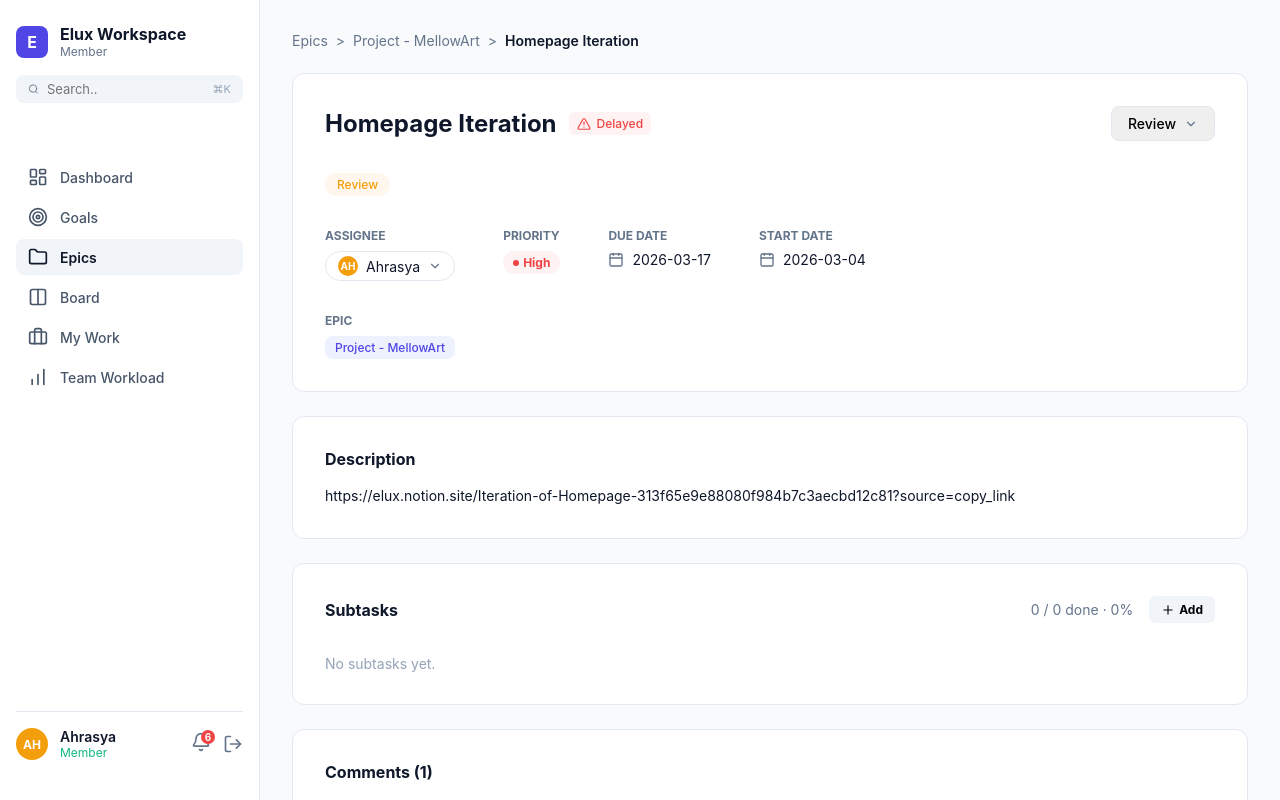
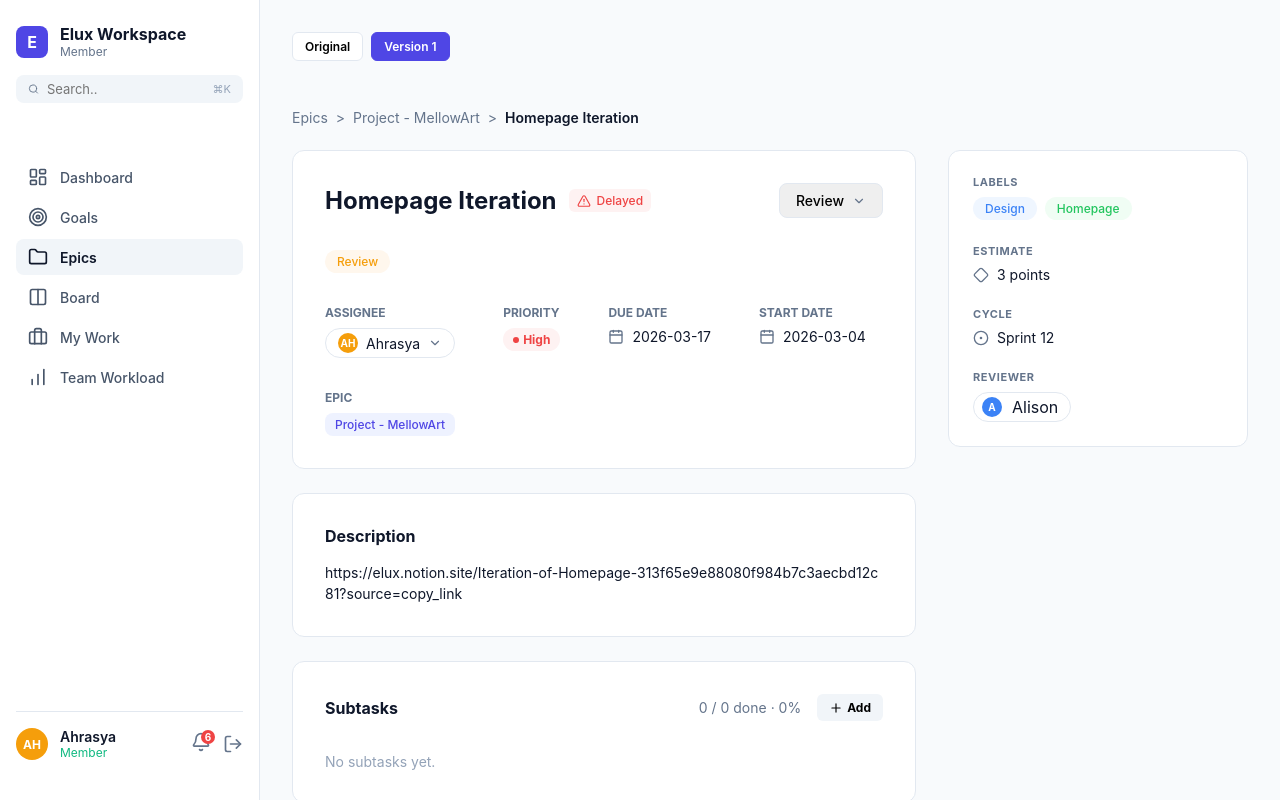
Before and after one commit to ahhrsya/eluxtop, a React (Vite) app: page / in a window 1280 px wide. Built offline with nearby package versions, Linux system fonts and the light colour scheme.

Commit message:
feat: add version selector and Version 1 layout with sidebar

```diff
--- a/src/App.tsx
+++ b/src/App.tsx
@@ -1,3 +1,4 @@
+import { useState } from 'react';
 import {
   LayoutDashboard,
   Target,
@@ -11,11 +12,15 @@ import {
   ChevronDown,
   AlertTriangle,
   Calendar,
-  Plus
+  Plus,
+  Diamond,
+  CircleDot
 } from 'lucide-react';
 import './index.css';
 
 function App() {
+  const [version, setVersion] = useState<'original' | 'v1'>('v1');
+
   return (
     <div className="dashboard-layout">
       {/* Sidebar */}
@@ -89,6 +94,21 @@ function App() {
 
       {/* Main Content */}
       <main className="main-content">
+        <div className="version-switcher">
+          <button
+            className={`version-btn ${version === 'original' ? 'active' : ''}`}
+            onClick={() => setVersion('original')}
+          >
+            Original
+          </button>
+          <button
+            className={`version-btn ${version === 'v1' ? 'active' : ''}`}
+            onClick={() => setVersion('v1')}
+          >
+            Version 1
+          </button>
+        </div>
+
         <div className="breadcrumbs">
           <span>Epics</span>
           <span>&gt;</span>
@@ -97,6 +117,8 @@ function App() {
           <span className="active">Homepage Iteration</span>
         </div>
 
+        <div className={version === 'v1' ? 'page-grid' : ''}>
+          <div className={version === 'v1' ? 'left-column' : ''}>
             {/* Header Card */}
             <div className="card">
               <div className="header-row">
@@ -157,7 +179,7 @@ function App() {
             </div>
 
             {/* Description Card */}
-        <div className="card description-card">
+            <div className="description-card card" style={{ gap: 16 }}>
               <h3 className="card-title">Description</h3>
               <p className="notion-link">https://elux.notion.site/Iteration-of-Homepage-313f65e9e88080f984b7c3aecbd12c81?source=copy_link</p>
             </div>
@@ -178,15 +200,54 @@ function App() {
             </div>
 
             {/* Comments Card */}
-        <div className="card comments-card">
+            <div className="card" style={{ gap: 24 }}>
               <h3 className="card-title">Comments (1)</h3>
               <div className="comment-item">
-            <div className="avatar comment-ava">L</div>
+                <div className="avatar" style={{ backgroundColor: '#3b82f6' }}>L</div>
                 <div className="comment-content">
                   <div className="comment-name">Lintang</div>
                   <p className="comment-text">Stat 25-03-2026: - masih menunggu feedback dari Alison - explore opsi font -&gt; Rasya (opsi: font existing, 2 lainnya beda) - minor spelling &amp; grammar</p>
                 </div>
               </div>
+            </div>
+          </div>
+
+          {/* Version 1 Right Sidebar */}
+          {version === 'v1' && (
+            <div className="sidebar-right">
+              <div className="sidebar-field">
+                <span className="field-label">LABELS</span>
+                <div className="pills-row">
+                  <span className="pill pill-design">Design</span>
+                  <span className="pill pill-homepage">Homepage</span>
+                </div>
+              </div>
+
+              <div className="sidebar-field">
+                <span className="field-label">ESTIMATE</span>
+                <div className="sidebar-value">
+                  <Diamond size={16} color="#64748B" />
+                  <span>3 points</span>
+                </div>
+              </div>
+
+              <div className="sidebar-field">
+                <span className="field-label">CYCLE</span>
+                <div className="sidebar-value">
+                  <CircleDot size={16} color="#64748B" />
+                  <span>Sprint 12</span>
+                </div>
+              </div>
+
+              <div className="sidebar-field">
+                <span className="field-label">REVIEWER</span>
+                <div className="reviewer-badge">
+                  <div className="avatar" style={{ width: 20, height: 20, fontSize: 10, backgroundColor: '#3b82f6' }}>A</div>
+                  <span>Alison</span>
+                </div>
+              </div>
+            </div>
+          )}
         </div>
       </main>
     </div>
--- a/src/index.css
+++ b/src/index.css
@@ -375,34 +375,107 @@ body {
   color: var(--text-muted);
 }
 
-/* Comments Card */
-.comments-card {
+/* Grid Layout */
+.page-grid {
+  display: flex;
+  gap: 32px;
+  width: 100%;
+  align-items: flex-start;
+}
+
+.left-column {
+  flex: 1;
+  display: flex;
+  flex-direction: column;
   gap: 24px;
 }
 
-.comment-item {
+/* Right Sidebar */
+.sidebar-right {
+  width: 300px;
+  background-color: var(--bg-card);
+  border: 1px solid var(--border-color);
+  border-radius: 12px;
+  padding: 24px;
   display: flex;
-  gap: 12px;
+  flex-direction: column;
+  gap: 24px;
+  position: sticky;
+  top: 0;
 }
 
-.comment-ava {
-  background-color: #3b82f6;
-}
-
-.comment-content {
-  flex: 1;
+.sidebar-field {
   display: flex;
   flex-direction: column;
   gap: 8px;
 }
 
-.comment-name {
-  font-size: 14px;
-  font-weight: bold;
+.sidebar-field .field-label {
+  font-size: 11px;
+  font-weight: 700;
+  letter-spacing: 0.05em;
 }
 
-.comment-text {
-  font-size: 15px;
-  line-height: 1.6;
-  color: var(--text-primary);
+.pills-row {
+  display: flex;
+  flex-wrap: wrap;
+  gap: 8px;
 }
+
+.pill {
+  padding: 4px 12px;
+  border-radius: 20px;
+  font-size: 12px;
+  font-weight: 500;
+}
+
+.pill-design {
+  background-color: #eff6ff;
+  color: #3b82f6;
+}
+
+.pill-homepage {
+  background-color: #f0fdf4;
+  color: #22c55e;
+}
+
+.sidebar-value {
+  display: flex;
+  align-items: center;
+  gap: 8px;
+  font-size: 14px;
+}
+
+.reviewer-badge {
+  display: flex;
+  align-items: center;
+  gap: 10px;
+  padding: 4px 12px 4px 8px;
+  border: 1px solid var(--border-color);
+  border-radius: 20px;
+  width: fit-content;
+}
+
+/* Version Selector */
+.version-switcher {
+  display: flex;
+  gap: 8px;
+  margin-bottom: 24px;
+}
+
+.version-btn {
+  padding: 6px 12px;
+  border-radius: 6px;
+  font-size: 12px;
+  font-weight: 600;
+  border: 1px solid var(--border-color);
+  background: white;
+  cursor: pointer;
+  transition: all 0.2s;
+}
+
+.version-btn.active {
+  background: var(--primary-color);
+  color: white;
+  border-color: var(--primary-color);
+}
```
Also changed, not shown: 1 other file (tests, documents, lock files or other folders). Lines whose indentation alone changed are shown as unchanged.
